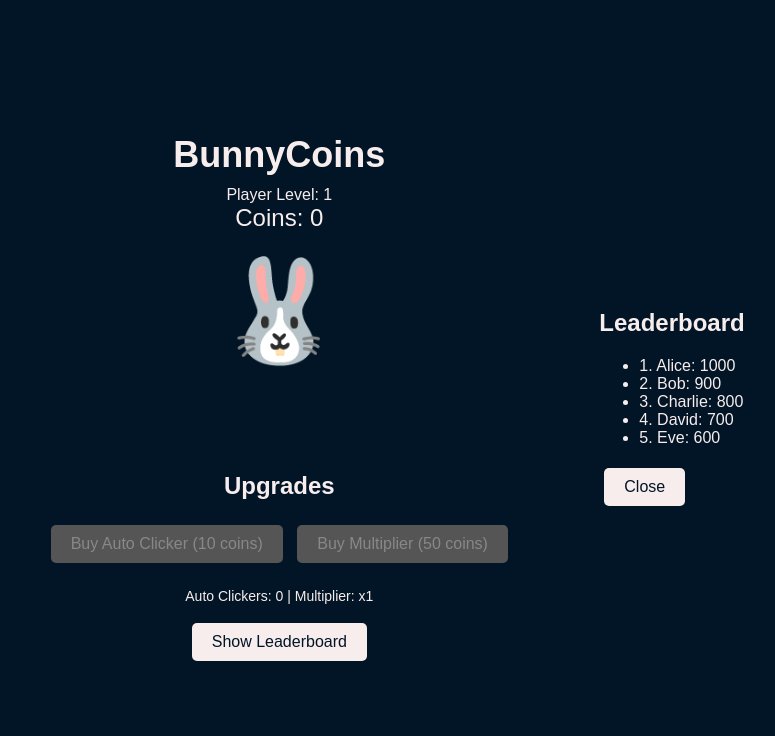
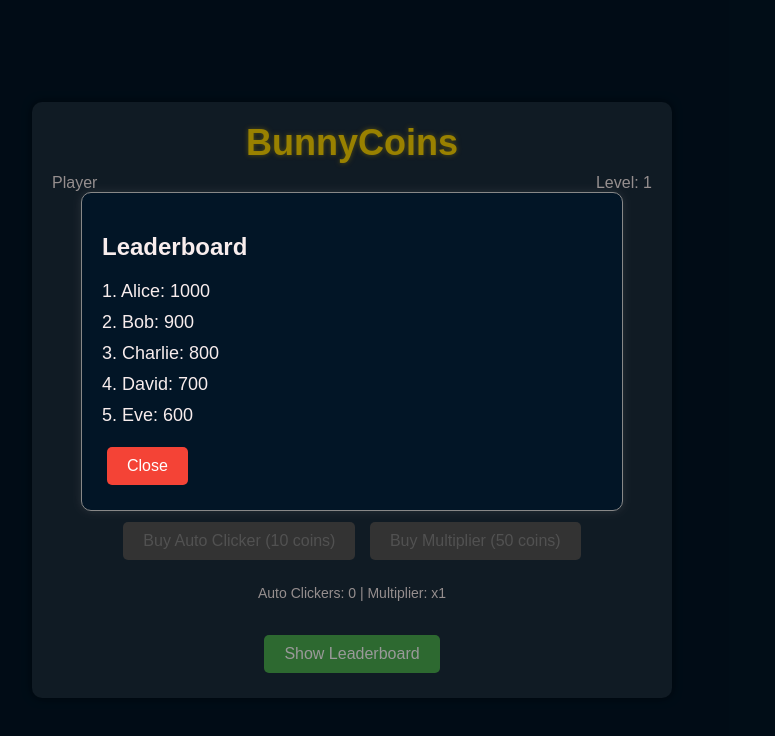
Before and after one commit to Xearper/BunnyCoins, a plain HTML site: page index.html in a window 1280 px wide. Both pictures are taken after a click on the button "Show Leaderboard". Shown: the whole page, without its empty margins (288-1063 px from the left). Drawn offline with Linux system fonts and the light colour scheme.

Commit message:
Update styles.css

```diff
--- a/styles.css
+++ b/styles.css
@@ -1,7 +1,7 @@
 body {
     background-color: #021526;
     color: #F8EDED;
-    font-family: Arial, sans-serif;
+    font-family: 'Arial', sans-serif;
     margin: 0;
     padding: 0;
     display: flex;
@@ -16,6 +16,9 @@ body {
     width: 100%;
     max-width: 600px;
     padding: 20px;
+    background-color: rgba(255, 255, 255, 0.1);
+    border-radius: 10px;
+    box-shadow: 0 0 10px rgba(0, 0, 0, 0.5);
 }
 
 header {
@@ -25,10 +28,19 @@ header {
 h1 {
     font-size: 36px;
     margin: 0 0 10px;
+    color: #FFD700;
+    text-shadow: 0 0 5px rgba(255, 215, 0, 0.5);
+}
+
+#user-info {
+    display: flex;
+    justify-content: space-between;
+    margin-bottom: 10px;
 }
 
 #coins {
     font-size: 24px;
+    color: #FFD700;
 }
 
 #bunny-container {
@@ -41,6 +53,10 @@ h1 {
     cursor: pointer;
     user-select: none;
     transition: transform 0.1s;
+}
+
+#bunny:hover {
+    transform: scale(1.1);
 }
 
 #bunny:active {
@@ -110,3 +126,55 @@ footer {
     margin-top: 20px;
     font-size: 14px;
 }
+
+#showLeaderboard {
+    margin-top: 20px;
+    background-color: #4CAF50;
+    color: white;
+}
+
+#showLeaderboard:hover {
+    background-color: #45a049;
+}
+
+.modal {
+    display: none;
+    position: fixed;
+    z-index: 1;
+    left: 0;
+    top: 0;
+    width: 100%;
+    height: 100%;
+    overflow: auto;
+    background-color: rgba(0,0,0,0.4);
+}
+
+.modal-content {
+    background-color: #021526;
+    margin: 15% auto;
+    padding: 20px;
+    border: 1px solid #888;
+    width: 80%;
+    max-width: 500px;
+    border-radius: 10px;
+    box-shadow: 0 0 10px rgba(255, 255, 255, 0.1);
+}
+
+#leaderboardList {
+    list-style-type: none;
+    padding: 0;
+}
+
+#leaderboardList li {
+    margin: 10px 0;
+    font-size: 18px;
+}
+
+#closeLeaderboard {
+    background-color: #f44336;
+    color: white;
+}
+
+#closeLeaderboard:hover {
+    background-color: #d32f2f;
+}
```
